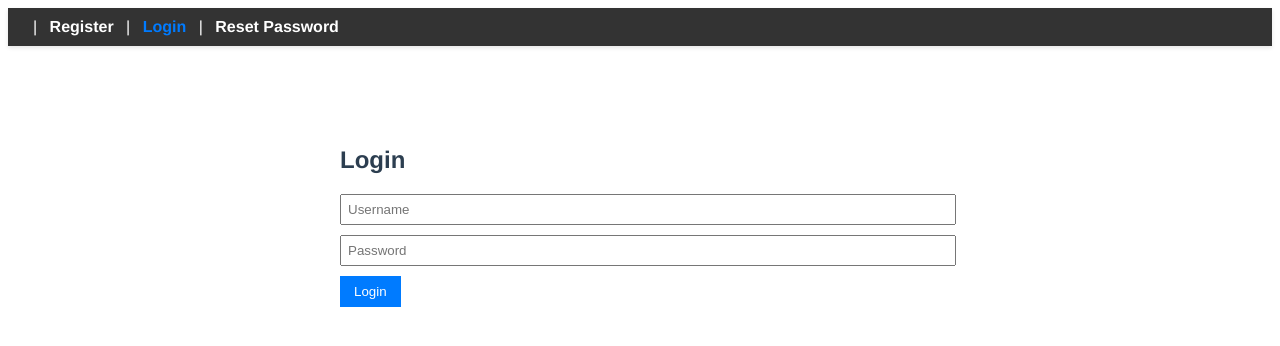
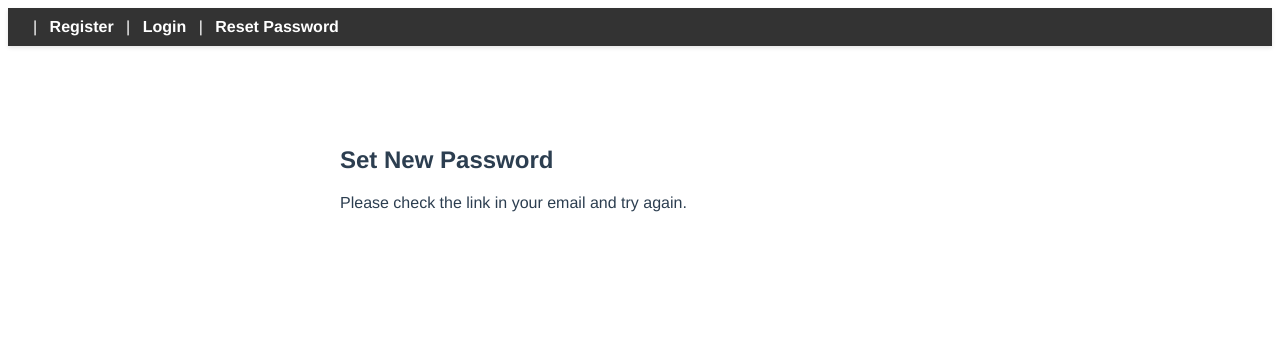
Before and after one commit to shameervp15/DRFUserManagementVue, a Vue app: page /reset-password in a window 1280 px wide. Before the commit this address led to /login. Shown: the top 346 px of the page. Built offline with nearby package versions, Linux system fonts and the light colour scheme; no server answers.

Commit message:
fix: password reset

```diff
--- a/src/router/index.js
+++ b/src/router/index.js
@@ -15,7 +15,7 @@ const routes = [
   { path: '/notes/:id(\\d+)', component: NoteDetail, props: true },
   { path: '/profile', component: Profile },
   { path: '/users/reset-password/', component: PasswordReset },
-  { path: '/users/reset-password-confirm/:uid/:token', component: PasswordResetConfirm },
+  { path: '/reset-password', component: PasswordResetConfirm },
   {
     path: '/:pathMatch(.*)*',
     name: 'NotFoundRedirect',
@@ -33,7 +33,7 @@ const router = createRouter({ history: createWebHistory(), routes })
 router.beforeEach((to, from, next) => {
   const publicPages = [
     '/login', '/register', '/users/reset-password/',
-    '/users/reset-password-confirm/:uid/:token'
+    '/reset-password'
   ]
   const authRequired = !publicPages.includes(to.path)
   const loggedIn = !!localStorage.getItem('access_token')
--- a/src/views/PasswordReset.vue
+++ b/src/views/PasswordReset.vue
@@ -25,11 +25,11 @@ async function requestReset() {
   error.value = false;
 
   try {
-    await api.post('auth/users/reset_password/', { email: email.value });
+    await api.post('/users/auth/password-reset/', { email: email.value });
     message.value = 'If your account exists, a reset link has been sent to your email.';
   } catch (err) {
     error.value = true;
-    message.value = 'An error occurred. Please try again.';
+    message.value =  err.response?.data?.detail || 'Something went wrong. Please try again.'
     console.error(err);
   } finally {
     loading.value = false;
--- a/src/views/PasswordResetConfirm.vue
+++ b/src/views/PasswordResetConfirm.vue
@@ -34,12 +34,12 @@ const loading = ref(false);
 const error = ref(false);
 
 onMounted(() => {
-    uid.value = route.params.uid;
-    token.value = route.params.token;
+  uid.value = route.query.uid;
+  token.value = route.query.token;
 
-    if (uid.value && token.value) {
-        isValid.value = true;
-    }
+  if (uid.value && token.value) {
+      isValid.value = true;
+  }
 });
 
 async function confirmReset() {
@@ -57,11 +57,11 @@ async function confirmReset() {
     const data = {
         uid: uid.value,
         token: token.value,
-        new_password: password.value,
-        re_new_password: passwordConfirm.value
+        password: password.value,
+        password2: passwordConfirm.value
     };
 
-    await api.post('auth/users/reset_password_confirm/', data);
+    await api.post('/users/auth/password-reset-confirm/', data);
     message.value = 'Password has been successfully reset. Redirecting to login...';
 
     // Redirect after success
@@ -71,7 +71,7 @@ async function confirmReset() {
 
   } catch (err) {
     error.value = true;
-    message.value = 'Invalid token or link expired. Please request a new reset.';
+    message.value = (err.response?.data) ? JSON.stringify(err.response.data) : 'Something went wrong. Please try again.'
     console.error(err);
   } finally {
     loading.value = false;
```
